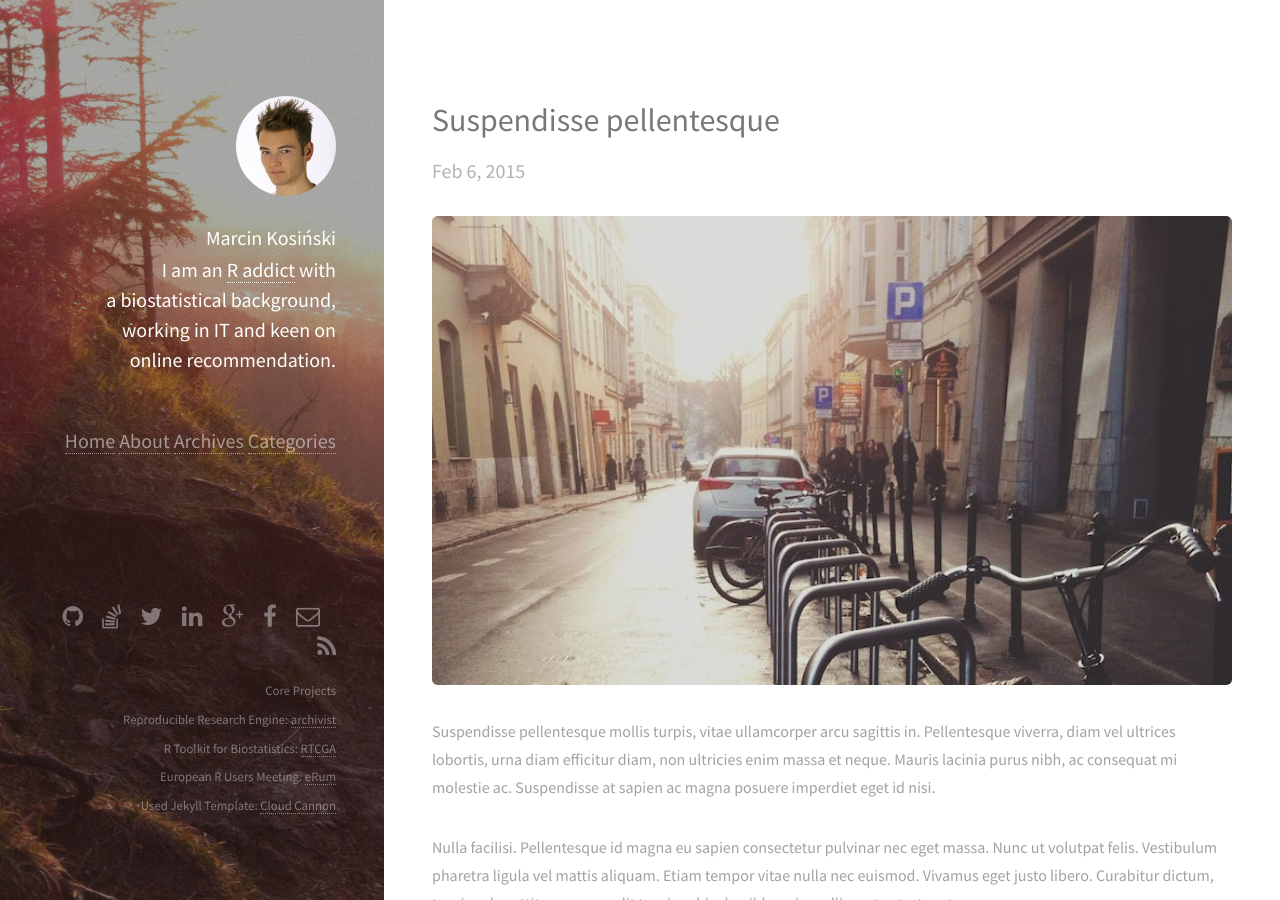
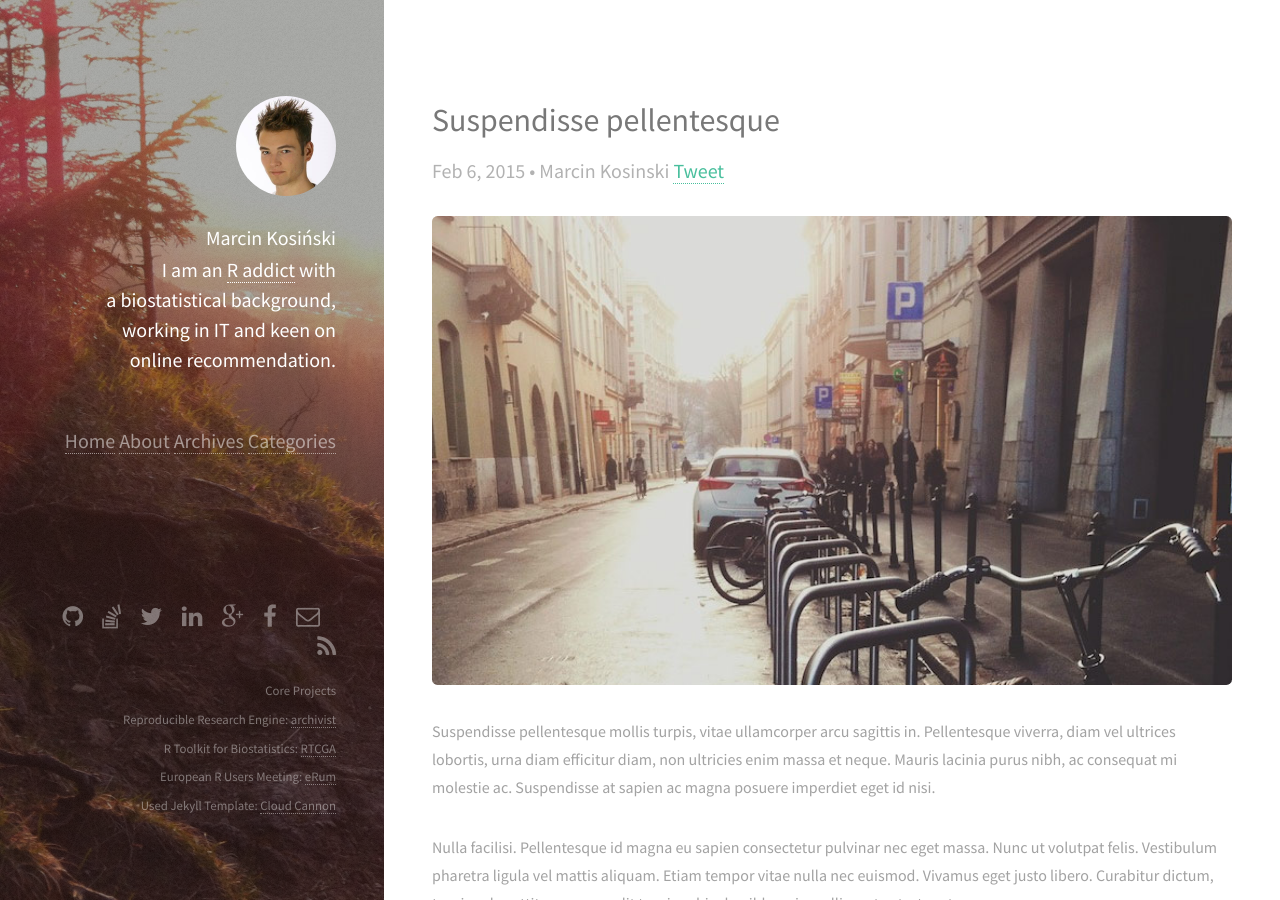
Before and after one commit to MarcinKosinski/MarcinKosinski.github.io, a Jekyll site: the page built from _posts/2015-02-06-welcome-to-jekyll.markdown, in a window 1280 px wide and 900 px high. Built offline with Jekyll 4.4.1, drawn with Linux system fonts in a browser that asks for light colours; comment, search, counter and statistics services are not loaded.

Commit message:
more share buttons :)

```diff
--- a/_config.yml
+++ b/_config.yml
@@ -6,7 +6,7 @@
 description: > # this means to ignore newlines until "baseurl:"
     I am an R addict with a biostatistical background, working in IT and keen on online recommendation.
     I write about R Technologies, Survival Analysis and R Package Development.
-baseurl: "" # the subpath of your site, e.g. /blog/
+baseurl: "/" # the subpath of your site, e.g. /blog/
 url: "http://r-addict.com" # the base hostname & protocol for your site
 
 # Social links.
@@ -31,6 +31,8 @@
 # Social Media
 twitter:          true # add a twitter button to each post
 facebook:         true # add a facebook share button to each post
+linkedin:         true # my own button
+googleplus:       true # my own button
 
 author:
   name:           'Marcin Kosiński'
--- a/_includes/facebook_button.html
+++ b/_includes/facebook_button.html
@@ -7,4 +7,4 @@
   fjs.parentNode.insertBefore(js, fjs);
 }(document, 'script', 'facebook-jssdk'));</script>
 
-<div class="fb-share-button" data-href="{{ site.url }}{{ site.baseurl }}{{ post.url }}" data-layout="button_count"></div>
+<a class="fb-share-button" data-href="{{ site.url }}{{ site.baseurl }}{{ post.url }}" data-layout="button_count"></a>
--- /dev/null
+++ b/_includes/googleplus_button.html
@@ -0,0 +1,2 @@
+<!-- Place this tag where you want the share button to render. -->
+<a class="g-plus" data-action="share" data-annotation="none" data-href="{{ site.url }}{{ site.baseurl }}{{ post.url }}"></a>
--- /dev/null
+++ b/_includes/linkedin_button.html
@@ -0,0 +1,2 @@
+<script src="//platform.linkedin.com/in.js" type="text/javascript"> lang: en_US</script>
+<script type="IN/Share" data-url="{{ site.url }}{{ site.baseurl }}{{ post.url }}" data-counter="right"></script>
--- a/_layouts/default.html
+++ b/_layouts/default.html
@@ -29,11 +29,19 @@
   		</noscript>
   		<!--[if lte IE 8]><link rel="stylesheet" href="/css/ie/v8.css" /><![endif]-->
 
+  		<script src="//load.sumome.com/" data-sumo-site-id="eede8d010c5d71b6639f774a30a355b3c4b861ea3eaedd6c982feca291d9e325" async="async"></script>
+  		<!-- Place this tag in your head or just before your close body tag. -->
+  		<!-- google plus shares -->
+      <script src="https://apis.google.com/js/platform.js" async defer></script>
+
   	</head>
 
 	<body id="top">
 
       <header id="header">
+
+
+
           <a href="#" class="image avatar"><img src="/images/avatar.jpg" alt="" /></a>
           <h1><strong>Marcin Kosiński</strong></h1>
           <h3><strong>I am an <a href="https://www.r-project.org/">R addict</a></strong> with<br>
@@ -55,7 +63,16 @@
       </header>
 
 
-        {{ content }}
+            {{ content }}
+
+
+      <div id="main">
+            {% if site.disqus %}
+            {% include disqus_comments.html %}
+            {% endif %}
+      </div>
+
+
 
         <!-- Footer -->
         <footer id="footer">
--- a/_layouts/post.html
+++ b/_layouts/post.html
@@ -5,17 +5,40 @@
     <article>
         <header class="major">
             <h2 class="post-title">{{ page.title }}</h2>
-                <p class="post-meta">{{ page.date | date: "%b %-d, %Y" }}{% if page.author %} • {{ page.author }}{% endif %}{% if page.meta %} • {{ page.meta }}{% endif %}</p>
-        </header>
-
-        <section>
-            {{ content }}
+                <p class="post-meta">{{ page.date | date: "%b %-d, %Y" }}{% if page.author %} • {{ page.author }}{% endif %}{% if page.meta %} • {{ page.meta }}{% endif %}
             {% if site.twitter %}
             {% include twitter_button.html %}
             {% endif %}
 
+            {% if site.linkedin %}
+            {% include linkedin_button.html %}
+            {% endif %}
+
+            {% if site.googleplus %}
+            {% include googleplus_button.html %}
+            {% endif %}
+
+
+            </p>
+        </header>
+
+        <section>
+
+            {{ content }}
             {% if site.facebook %}
             {% include facebook_button.html %}
+            {% endif %}
+
+            {% if site.twitter %}
+            {% include twitter_button.html %}
+            {% endif %}
+
+            {% if site.linkedin %}
+            {% include linkedin_button.html %}
+            {% endif %}
+
+            {% if site.googleplus %}
+            {% include googleplus_button.html %}
             {% endif %}
 
             {% if site.disqus %}
@@ -42,10 +65,6 @@
                 </article>
             {% endif %}
 
-            {% if site.disqus %}
-            {% include disqus_comments.html %}
-            {% endif %}
-
             {% if page.next %}
 
                 <article class="{% cycle '6u', '6u$' %} 12u(small) excerpt f-right">
--- a/_posts/2015-02-06-welcome-to-jekyll.markdown
+++ b/_posts/2015-02-06-welcome-to-jekyll.markdown
@@ -1,6 +1,7 @@
 ---
 layout: post
 title: Suspendisse pellentesque
+author: Marcin Kosinski
 date: 2015-02-06T14:37:44.000Z
 categories: update
 ---
```
Also changed, not shown: _layouts/page.html (+10 -2 lines).
